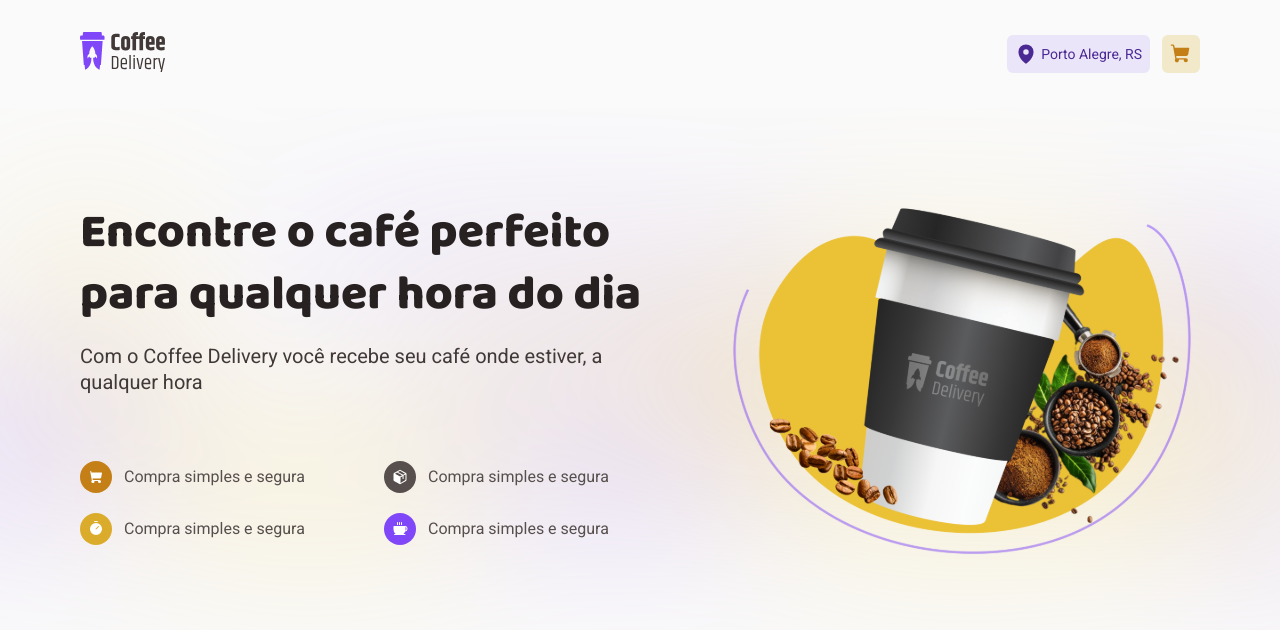
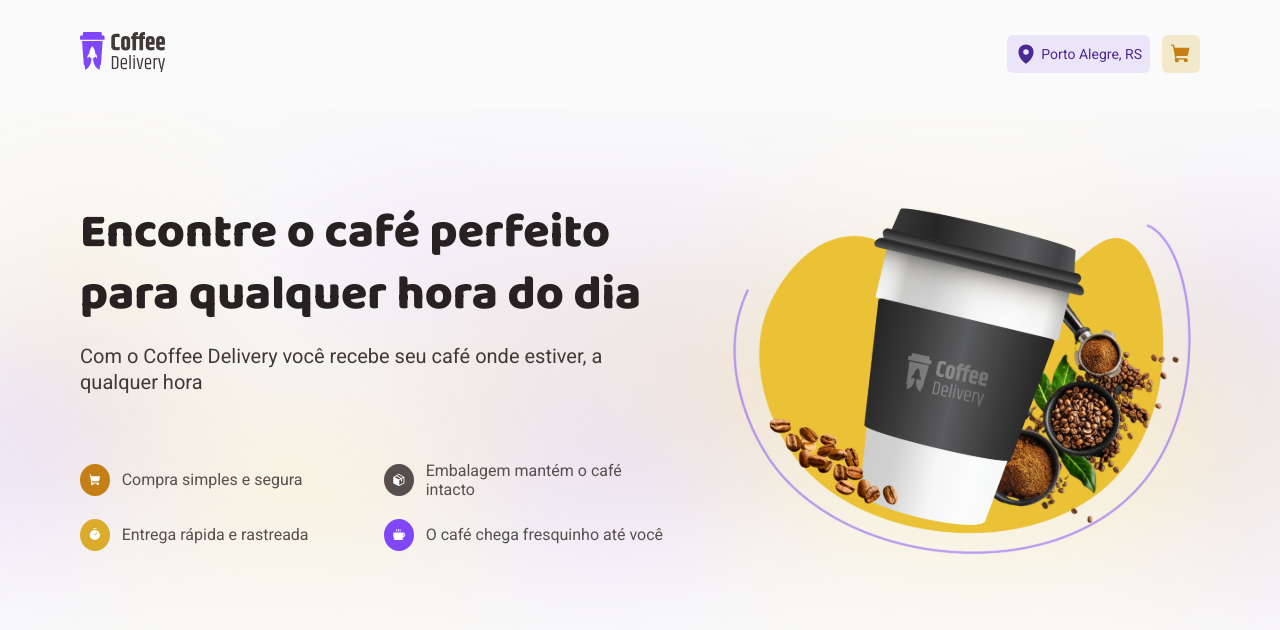
Before and after one commit to cdfortes/ignite-coffee-delivery, a React (Vite) app: page / in a window 1280 px wide. Shown: the top 630 px of the page. Built offline with nearby package versions, Linux system fonts and the light colour scheme.

Commit message:
intro content and space fixed

```diff
--- a/src/pages/Home/index.tsx
+++ b/src/pages/Home/index.tsx
@@ -25,15 +25,15 @@
             </ItemIntro>
             <ItemIntro iconBg="gray-700">
               <Package size={16} weight="fill" />
-              <span>Compra simples e segura</span>
+              <span>Embalagem mantém o café intacto</span>
             </ItemIntro>
             <ItemIntro iconBg="yellow-500">
               <Timer size={16} weight="fill" />
-              <span>Compra simples e segura</span>
+              <span>Entrega rápida e rastreada</span>
             </ItemIntro>
             <ItemIntro iconBg="purple-500">
               <Coffee size={16} weight="fill" />
-              <span>Compra simples e segura</span>
+              <span>O café chega fresquinho até você</span>
             </ItemIntro>
           </ItemsContainer>
         </div>
--- a/src/pages/Home/styles.ts
+++ b/src/pages/Home/styles.ts
@@ -20,7 +20,7 @@
 
   display: flex;
   justify-content: space-between;
-  gap: 5.6rem;
+  gap: 3rem;
 
   h1 {
     font-size: 4.8rem;
@@ -35,6 +35,12 @@
     font-weight: normal;
     color: ${(props) => props.theme['gray-800']};
     line-height: 1.3;
+    max-width: 58.8rem;
+  }
+
+  img {
+    max-width: 47.6rem;
+    width: 100%;
   }
 `
 
@@ -43,12 +49,14 @@
   grid-template-columns: 1fr 1fr;
   gap: 2rem;
   margin-top: 6.6rem;
+  max-width: 58.8rem;
 `
 
 export const ItemIntro = styled.div<{ iconBg: IconBgType }>`
   display: flex;
   align-items: center;
   gap: 1.2rem;
+  flex: 1;
 
   svg {
     color: ${(props) => props.theme.white};
@@ -64,5 +72,6 @@
     font-size: 1.6rem;
     font-weight: 400;
     color: ${(props) => props.theme['gray-700']};
+    width: 100%;
   }
 `
```
